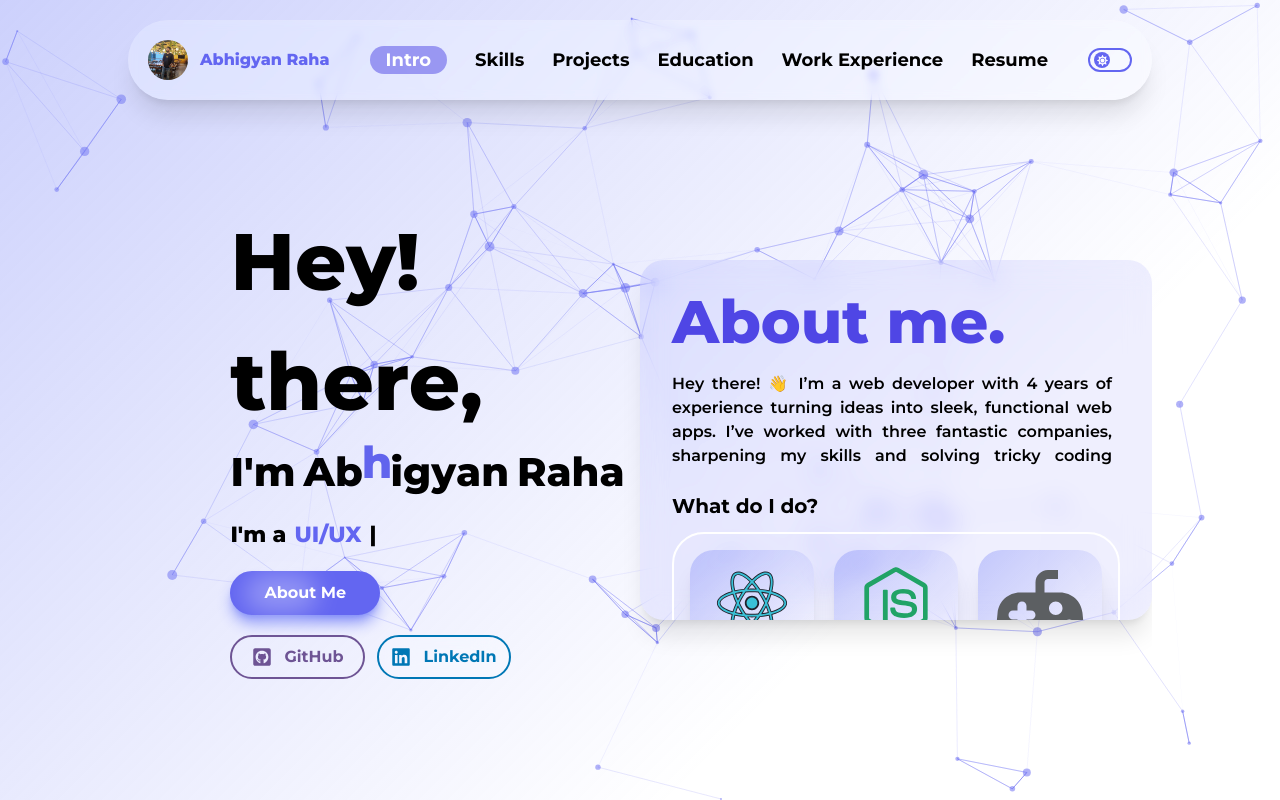
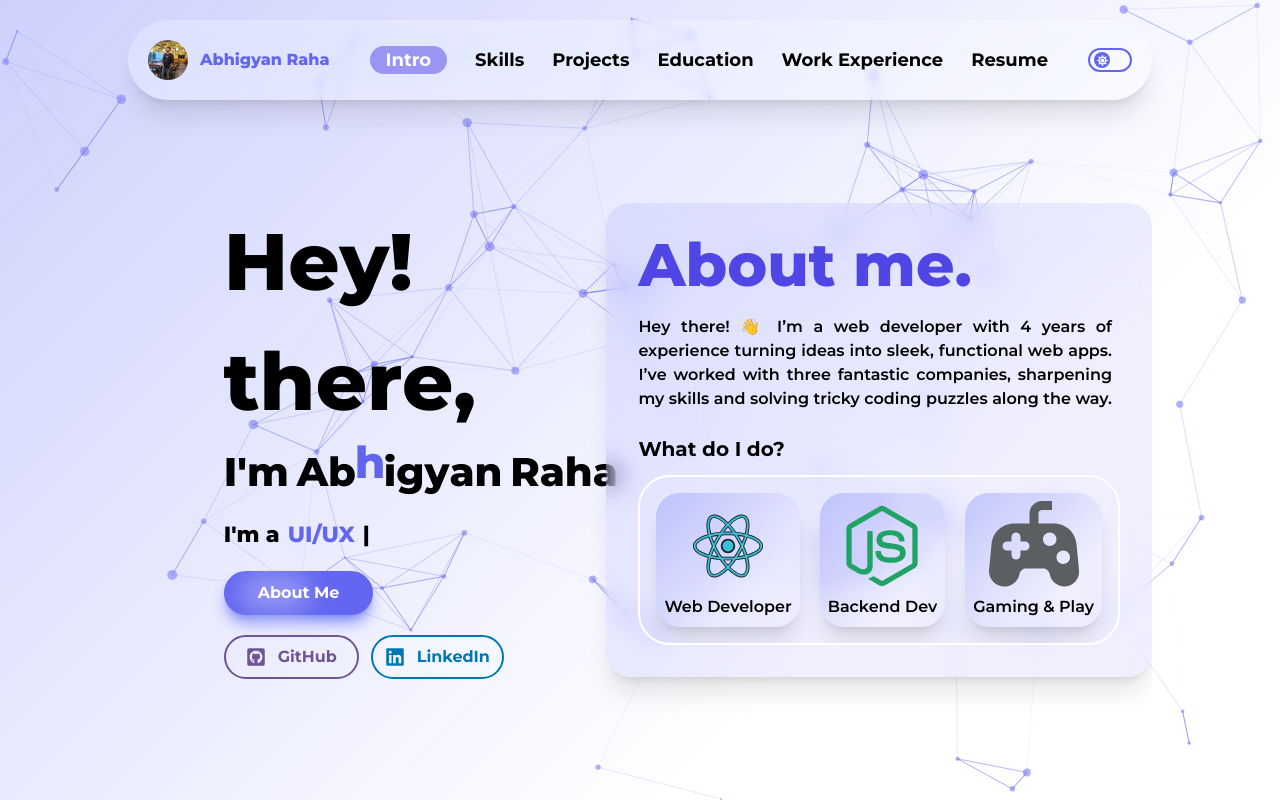
Before and after one commit to asnaeb1-dev/PortfolioWebsite, a React (Vite) app: page / in a window 1280 px wide. Both pictures are taken after a click on the button "About Me". Built offline with nearby package versions, Linux system fonts and the light colour scheme.

Commit message:
about me fix

```diff
--- a/src/components/ui/pages/IntroductionPage/IntroductionPage.jsx
+++ b/src/components/ui/pages/IntroductionPage/IntroductionPage.jsx
@@ -87,6 +87,7 @@ const IntroductionPage = () => {
           >
             {showAboutMe ? (
               <AboutMe
+                isOpen={showAboutMe}
                 aboutMeText={AboutMeDescription}
                 closeAboutMe={() => setShowAboutMe(false)}
               />
--- a/src/components/ui/uicomponents/AboutMe/AboutMe.jsx
+++ b/src/components/ui/uicomponents/AboutMe/AboutMe.jsx
@@ -3,7 +3,7 @@ import useClickedOutside from "../../../data/CustomHooks/useClickedOutside/useCl
 import { IconFc } from "../../../data/Icons";
 import "./aboutme.css";
 
-const AboutMe = ({ aboutMeText = "", closeAboutMe }) => {
+const AboutMe = ({ aboutMeText = "", closeAboutMe, isOpen = false }) => {
   const boxRef = useRef();
   const isClickedOutside = useClickedOutside(boxRef, true);
   useEffect(() => {
@@ -15,7 +15,7 @@ const AboutMe = ({ aboutMeText = "", closeAboutMe }) => {
   return (
     <div
       ref={boxRef}
-      className="my-container shadow-xl w-full h-[330px] md:h-[400px] bg-indigo-500/10 backdrop-blur-md backdrop-saturate-200 lg:w-full lg:h-full overflow-hidden flex flex-col p-4 xl:p-8 rounded-3xl gap-2 md:gap-4 lg:gap-5"
+      className={`my-container appear shadow-xl w-full  bg-indigo-500/10 backdrop-blur-md backdrop-saturate-200  overflow-hidden flex flex-col p-4 xl:p-8 rounded-3xl gap-2 md:gap-4 lg:gap-5`}
     >
       <div className="flex flex-col gap-1 md:gap-3 lg:gap-5 ">
         <p className="font-extrabold text-2xl md:text-4xl xl:text-6xl text-indigo-600">
@@ -26,7 +26,9 @@ const AboutMe = ({ aboutMeText = "", closeAboutMe }) => {
         </span>
       </div>
       <span className=" h-full flex-col w-full lg:gap-3 flex flex-1 md:flex-[0] gap-2">
-        <p className="text-sm md:text-xl font-bold">What do I do?</p>
+        <p className="text-sm md:text-xl 2xl:text-3xl font-bold">
+          What do I do?
+        </p>
         <div className="flex my-container border-2 border-white items-center overflow-hidden flex-row overflow-y-auto w-full h-full rounded-[2rem] gap-5 p-2 lg:p-4">
           <SkillBlock
             index={0}
@@ -38,12 +40,12 @@ const AboutMe = ({ aboutMeText = "", closeAboutMe }) => {
             index={1}
             type={"nodejs"}
             text={"Backend Dev"}
-            dimension={80}
+            dimension={90}
           />
           <SkillBlock
             index={2}
             type={"gaming"}
-            text={"Gaming"}
+            text={"Gaming & Play"}
             dimension={90}
           />
         </div>
@@ -64,10 +66,12 @@ const SkillBlock = ({ type = "", text, dimension = 48, index = 0 }) => {
 				flex-col
 				p-2
 				linearGradient
-				md:hover:scale-95 gap-1 transition-transform shadow-xl md:hover:outline outline-2 outline-offset-2 outline-indigo-500/40 cursor-pointer flex justify-center items-center  rounded-3xl`}
+				md:hover:scale-95 gap-1  transition-transform shadow-xl md:hover:outline outline-2 outline-offset-2 outline-indigo-500/40 cursor-pointer flex justify-center items-center  rounded-3xl`}
     >
       <IconFc name={type} width={dimension} height={dimension} />
-      <p className="font-semibold text-center hidden md:block">{text}</p>
+      <p className="font-semibold overflow-hidden text-ellipsis whitespace-nowrap text-center hidden md:block">
+        {text}
+      </p>
     </div>
   );
 };
--- a/src/components/ui/uicomponents/AboutMe/aboutme.css
+++ b/src/components/ui/uicomponents/AboutMe/aboutme.css
@@ -2,6 +2,23 @@
   overflow: auto; /* Enable scrolling */
 }
 
+.appear {
+  animation: appear 0.5s ease-in-out forwards;
+}
+
+.disappear {
+  animation: disappear 0.5s ease-in-out forwards;
+}
+
+@keyframes appear {
+  from {
+    transform: translateY(-500px);
+  }
+
+  to {
+    transform: translateY(0px);
+  }
+}
 .my-container::-webkit-scrollbar {
   display: none; /* Hide scrollbar for Chrome, Safari, and Edge */
 }
```
